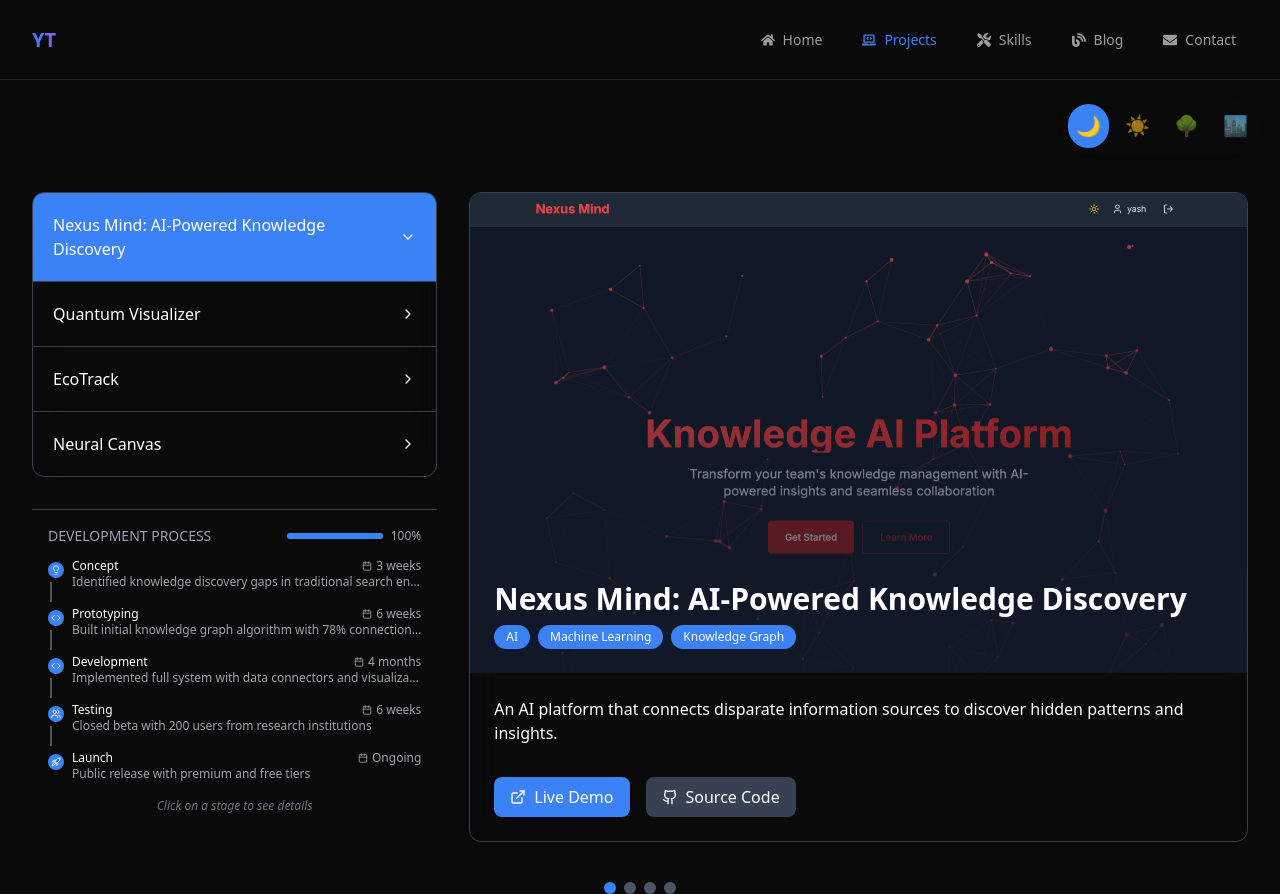
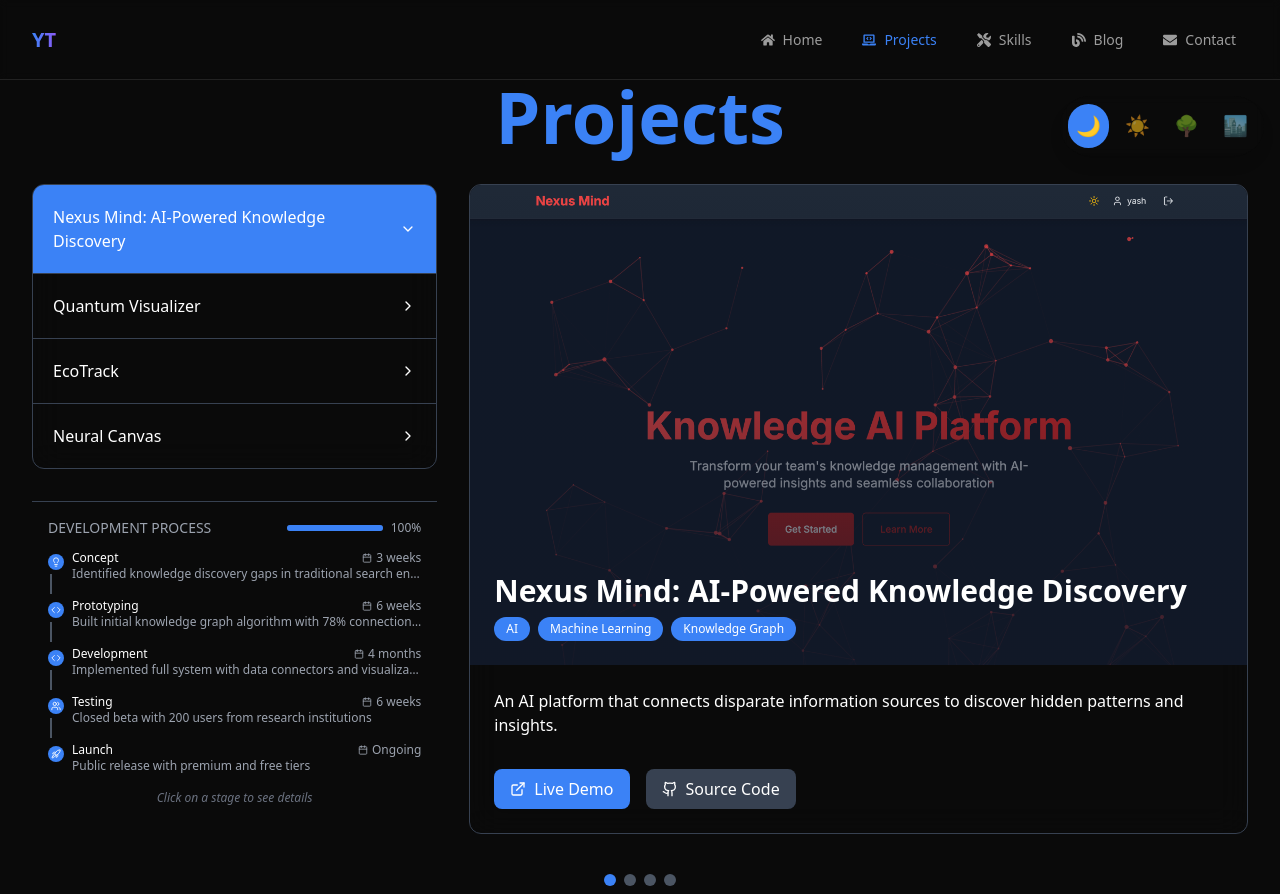
Before and after one commit to tiwaryash/portfolio, a Next.js app: page /projects in a window 1280 px wide. Built offline with nearby package versions, Linux system fonts and the light colour scheme.

Commit message:
Cosmetic Adjustments

```diff
--- a/src/app/projects/page.tsx
+++ b/src/app/projects/page.tsx
@@ -71,16 +71,24 @@ export default function Projects() {
 
   return (
     <div className="min-h-screen bg-background text-text pt-20 px-4 md:px-8">
-      <div className="flex flex-col lg:flex-row gap-8 pt-28">
+      {/* Header Section */}
+      <motion.div
+        className="text-center"
+        initial={{ opacity: 0, y: -20 }}
+        animate={{ opacity: 1, y: 0 }}
+        transition={{ duration: 0.5 }}
+      >
+        <h1 className="text-5xl md:text-7xl font-bold text-primary">Projects</h1>
+      </motion.div>
+
+      <div className="flex flex-col lg:flex-row gap-8 pt-8">
         {/* Project List */}
-
         <motion.div
           className="lg:w-1/3"
           initial={{ opacity: 0, x: -20 }}
           animate={{ opacity: 1, x: 0 }}
           transition={{ duration: 0.7, delay: 0.2 }}
         >
-
           <div className="bg-opacity-50 rounded-xl overflow-hidden backdrop-filter backdrop-blur-lg border border-gray-700">
             {projects.map((project) => (
               <motion.div
@@ -98,10 +106,10 @@ export default function Projects() {
                 </div>
               </motion.div>
             ))}
+          </div>
+          <DevelopmentProcess projectId={selectedProject.id as 1 | 2 | 3 | 4} />
+        </motion.div>
 
-          </div>
-          <DevelopmentProcess projectId={selectedProject.id as 1 | 2 | 3 | 4} /> {/* Fixed line to include the development process */}
-        </motion.div>
         {/* Project Details */}
         <motion.div
           className="lg:w-2/3"
@@ -111,7 +119,8 @@ export default function Projects() {
         >
           <div className="bg-opacity-50 rounded-xl overflow-hidden backdrop-filter backdrop-blur-lg border border-gray-700 h-full min-h-[650px]">
             <motion.div
-className="relative overflow-hidden h-[32rem] md:h-[30rem]"              initial={{ opacity: 0 }}
+              className="relative overflow-hidden h-[32rem] md:h-[30rem]"
+              initial={{ opacity: 0 }}
               animate={{ opacity: isLoading ? 0 : 1 }}
               transition={{ duration: 0.5 }}
             >
@@ -153,8 +162,6 @@ className="relative overflow-hidden h-[32rem] md:h-[30rem]"              initial
               </motion.div>
             </motion.div>
 
-
-
             <motion.div
               className="p-6"
               key={selectedProject.id}
@@ -188,17 +195,11 @@ className="relative overflow-hidden h-[32rem] md:h-[30rem]"              initial
                   <Github size={16} />
                   <span>Source Code</span>
                 </motion.a>
-
               </div>
             </motion.div>
-
-
           </div>
-
         </motion.div>
-
       </div>
-
 
       {/* Project Navigation Dots */}
       <motion.div
@@ -217,8 +218,6 @@ className="relative overflow-hidden h-[32rem] md:h-[30rem]"              initial
           />
         ))}
       </motion.div>
-
     </div>
-
   );
 }
--- a/src/app/skills/page.tsx
+++ b/src/app/skills/page.tsx
@@ -56,7 +56,7 @@ export default function Skills() {
           transition={{ duration: 0.5 }}
         >
           <h1 className="text-5xl md:text-7xl font-bold mb-4 bg-clip-text text-primary bg-gradient-to-r">
-            My Skills
+            Skills
           </h1>
           <p className="text-xl text-gray-500 max-w-2xl mx-auto">
             Technologies and tools I work with to create amazing digital experiences
--- a/src/components/DevelopmentProcess.tsx
+++ b/src/components/DevelopmentProcess.tsx
@@ -167,7 +167,7 @@ export default function DevelopmentProcess({ projectId = 1 }: { projectId: keyof
 
   return (
     <div className="mt-8 p-4 border-t border-gray-700">
-      <div className="flex justify-between items-center mb-3">
+      <div className="flex justify-between items-center mb-3 ">
         <h3 className="text-sm uppercase text-gray-400">Development Process</h3>
         <div className="flex items-center">
           <div className="w-24 bg-gray-700 rounded-full h-1.5 mr-2">
```
